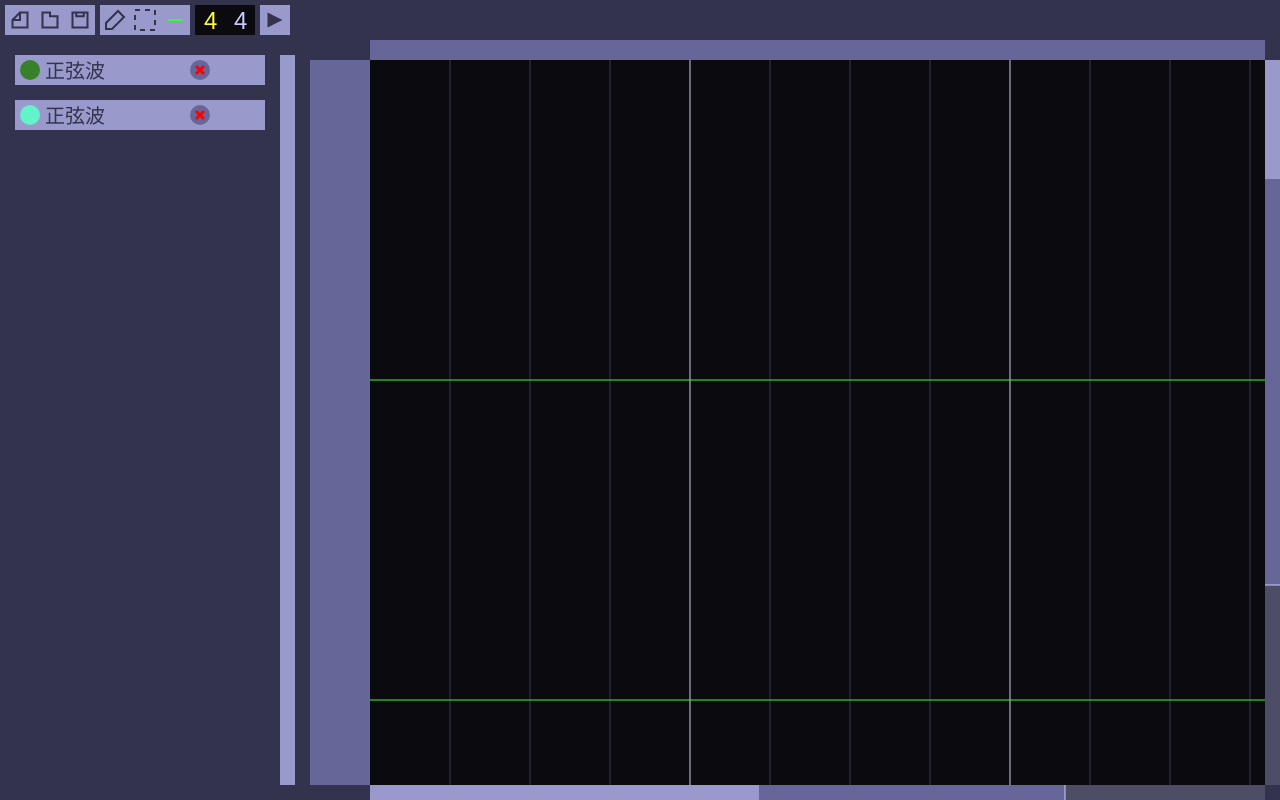
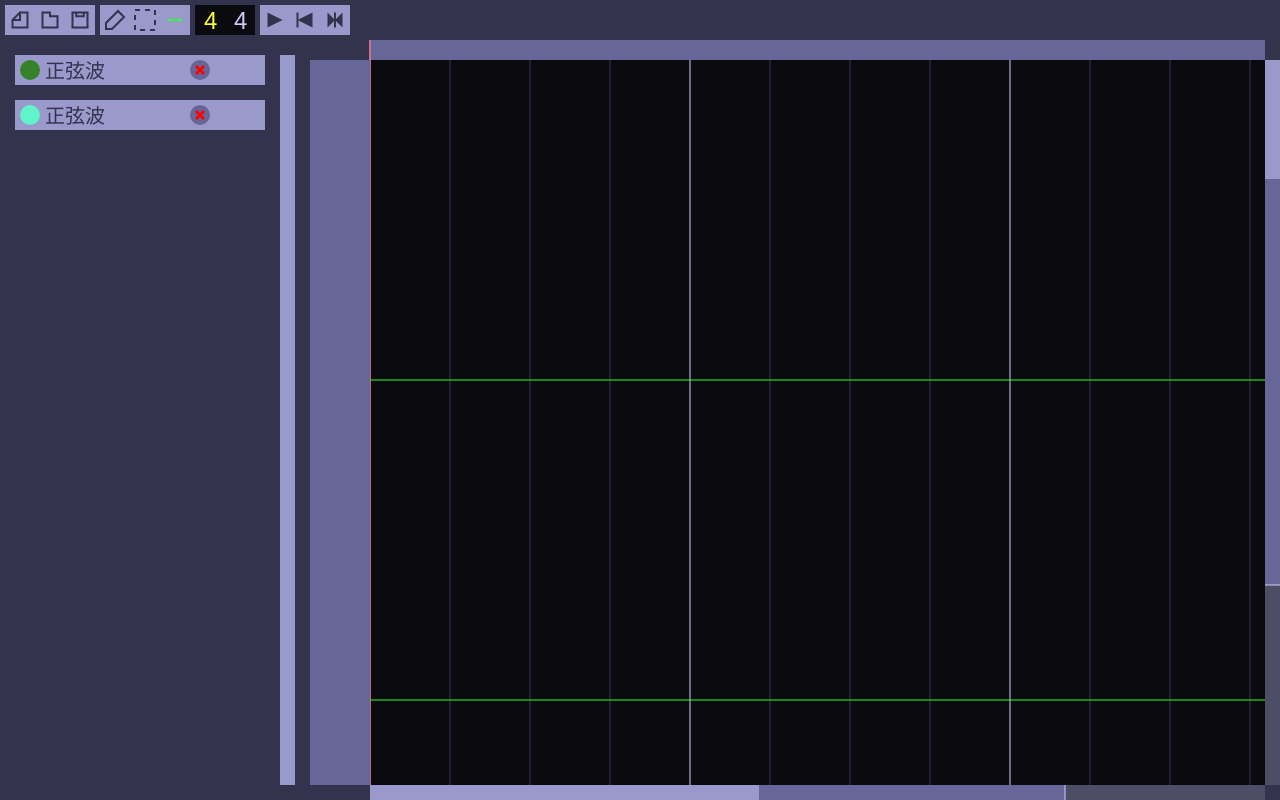
Before and after one commit to zblcm/js-unscaled-music-writer, a website: page content/index.html in a window 1280 px wide. Drawn offline with Linux system fonts and the light colour scheme.

Commit message:
Add current timeline.

```diff
--- a/content/index.html
+++ b/content/index.html
@@ -139,6 +139,7 @@ async function start() {
     window.onresize = DoubleBuff.resize_to_client;
     DoubleBuff.resize_to_client();
 
+    Ticker.init();
 	EventHandler.init();
     MenuHandler.init();
     InstrumentHandler.init();
@@ -152,9 +153,8 @@ async function start() {
 
 function update() {
 	EventHandler.on_draw(DoubleBuff.ctxw);
-	// Ticker.tick();
-	// DoubleBuff.ctx.fillRect(0, 0, 100, 100, "#00ffff");
 	DoubleBuff.flip();
+
 }
 
 /*
--- a/content/script/basic/general/color.js
+++ b/content/script/basic/general/color.js
@@ -170,3 +170,4 @@ ColorHandler.COLOR_BASE = new Color(0.2, 1.0, 0.2, 1);
 ColorHandler.COLOR_BASE_DARK = new Color(0.2, 0.6, 0.2, 1);
 ColorHandler.COLOR_EDIT_BASE = new Color(1.0, 1.0, 0.2, 1);
 ColorHandler.COLOR_EDIT_BASE_DARK = new Color(0.6, 0.6, 0.2, 1);
+ColorHandler.COLOR_TIME = new Color(1.0, 0.0, 0.0, 1);
--- a/content/script/editor/editor.js
+++ b/content/script/editor/editor.js
@@ -37,24 +37,30 @@ Editor.init = function() {
     Editor.create_bar();
 
     Editor.imagine_size = new Point2(100, 100);
+
+    Editor.play_x = 0;
+    Editor.selected_x = 0;
 };
 Editor.create_content_panel = function() {
     let panel = {};
     Editor.content_panel = panel;
     PanelHandler.panelize(panel);
 
+    panel.fillcolor = ColorHandler.COLOR_THEME_0;
+    panel.position = new Point2(Editor.panel.position.x + Editor.LEFT_RULER_WIDTH, Editor.panel.position.y + Editor.TOP_RULER_HEIGHT);
+
     // canvas
-    Editor.canvas = document.createElement("canvas");
-    Editor.canvas.wraper = new Canvas_wraper(Editor.canvas);
+    Editor.content_panel.canvas = document.createElement("canvas");
+    Editor.content_panel.canvas.wraper = new Canvas_wraper(Editor.content_panel.canvas);
 
     panel.add_on_draw(function(ctxw) {
-        Editor.canvas.wraper.clear();
-        panel.draw_content(Editor.canvas.wraper);
-        ctxw.draw_image(Editor.canvas, panel.position);
+        Editor.content_panel.canvas.wraper.clear();
+        panel.draw_content(Editor.content_panel.canvas.wraper);
+        ctxw.draw_image(Editor.content_panel.canvas, panel.position);
     });
     panel.add_mouse_event(Editor.content_mouse_event);
 
-    Editor.panel.add_on_resize(function() { Editor.canvas.wraper.set_size(panel.size); });
+    Editor.panel.add_on_resize(function() { Editor.content_panel.canvas.wraper.set_size(panel.size); });
 
     panel.draw_content = Editor.content_draw;
 
@@ -74,17 +80,59 @@ Editor.create_content_panel = function() {
 
     return panel;
 };
+Editor.create_x_ruler_panel = function () {
+    let panel = {};
+    Editor.x_ruler_panel = panel;
+    PanelHandler.panelize(panel);
+
+    panel.position = new Point2(Editor.content_panel.position.x, Editor.panel.position.y);
+    panel.fillcolor = ColorHandler.COLOR_THEME_4;
+
+    panel.add_on_draw(function(ctxw) {
+        let x, sy, ey;
+        sy = panel.position.y;
+        ey = Editor.content_panel.position.y + Editor.content_panel.size.y;
+
+        x = Editor.unit_to_abs_x(Editor.play_x);
+        if ((x >= Editor.content_panel.position.x) && (x <= Editor.content_panel.position.x + Editor.content_panel.size.x))
+            ctxw.draw_line(new Point2(x, sy), new Point2(x, ey), ColorHandler.COLOR_TIME, 1.5);
+        x = Editor.unit_to_abs_x(Editor.selected_x);
+        if ((x >= Editor.content_panel.position.x) && (x <= Editor.content_panel.position.x + Editor.content_panel.size.x))
+            ctxw.draw_line(new Point2(x, sy), new Point2(x, ey), ColorHandler.COLOR_THEME_7, 1.0);
+    });
+
+    panel.add_mouse_event(function(type, key, special) {
+        let inside = panel.inside(EventHandler.mouse_position);
+        if ((type == EventHandler.MOUSE_DOWN) && (key == EventHandler.MOUSE_LEFT_BUTTON) && inside)
+            panel.pressing = true;
+        if ((type == EventHandler.MOUSE_UP) && (key == EventHandler.MOUSE_LEFT_BUTTON))
+            panel.pressing = false;
+        if (panel.pressing)
+            Editor.selected_x = Editor.abs_to_unit_x(EventHandler.mouse_position.x);
+    });
+
+    return panel;
+};
+Editor.create_y_ruler_panel = function () {
+    let panel = {};
+    Editor.y_ruler_panel = panel;
+    PanelHandler.panelize(panel);
+
+    panel.position = new Point2(Editor.panel.position.x, Editor.content_panel.position.y);
+    panel.fillcolor = ColorHandler.COLOR_THEME_4;
+
+    return panel;
+};
 Editor.create_panel = function() {
-    // create
     Editor.panel = {};
-    Editor.x_ruler_panel = {};
-    Editor.y_ruler_panel = {};
 
     PanelHandler.panelize(Editor.panel);
-    PanelHandler.panelize(Editor.x_ruler_panel);
-    PanelHandler.panelize(Editor.y_ruler_panel);
+    Editor.panel.position = new Point2(InstrumentHandler.CONTAINER_WIDTH, MenuHandler.MENU_HEIGHT);
 
+    // create
     Editor.create_content_panel();
+    Editor.create_x_ruler_panel();
+    Editor.create_y_ruler_panel();
     Editor.x_scroll_bar = ScrollHandler.new_scroll(true);
     Editor.y_scroll_bar = ScrollHandler.new_scroll(false);
     Editor.x_scale_panel = ScrollHandler.new_scale(true, false);
@@ -100,10 +148,6 @@ Editor.create_panel = function() {
     Editor.panel.add_child(Editor.y_scale_panel);
 
     // position and size.
-    Editor.panel.position = new Point2(InstrumentHandler.CONTAINER_WIDTH, MenuHandler.MENU_HEIGHT);
-    Editor.content_panel.position = new Point2(Editor.panel.position.x + Editor.LEFT_RULER_WIDTH, Editor.panel.position.y + Editor.TOP_RULER_HEIGHT);
-    Editor.x_ruler_panel.position = new Point2(Editor.content_panel.position.x, Editor.panel.position.y);
-    Editor.y_ruler_panel.position = new Point2(Editor.panel.position.x, Editor.content_panel.position.y);
     Editor.x_scale_panel.size = new Point2(Editor.UNIT_SCALE_LENGTH, ScrollHandler.WIDTH);
     Editor.y_scale_panel.size = new Point2(ScrollHandler.WIDTH, Editor.UNIT_SCALE_LENGTH);
 
@@ -124,9 +168,6 @@ Editor.create_panel = function() {
     // color
     Editor.set_panel_color = function() {
         Editor.panel.fillcolor = ColorHandler.COLOR_THEME_2;
-        Editor.content_panel.fillcolor = ColorHandler.COLOR_THEME_0;
-        Editor.x_ruler_panel.fillcolor = ColorHandler.COLOR_THEME_4;
-        Editor.y_ruler_panel.fillcolor = ColorHandler.COLOR_THEME_4;
         Editor.x_scroll_bar.fillcolor = ColorHandler.COLOR_THEME_4;
         Editor.y_scroll_bar.fillcolor = ColorHandler.COLOR_THEME_4;
         Editor.x_scale_panel.fillcolors[ButtonHandler.BUTTON_STATIC] = ColorHandler.COLOR_THEME_3;
--- a/content/script/editor/menu/menubar.js
+++ b/content/script/editor/menu/menubar.js
@@ -8,10 +8,15 @@ MenuHandler.TOOL_DRAW = "DRAW";
 MenuHandler.TOOL_SELECT = "SELECT";
 MenuHandler.TOOL_BASE = "BASE";
 
+MenuHandler.TIME_PLAY = "PLAY";
+MenuHandler.TIME_LEFT = "LEFT";
+MenuHandler.TIME_CENTER = "CENTER";
+
 MenuHandler.init = function() {
     MenuHandler.normal_x = new Fraction(1, 16);
     MenuHandler.next_element_offset = 0;
     MenuHandler.button_tools = {};
+    MenuHandler.button_times = {};
 };
 
 MenuHandler.create_panel = function() {
@@ -102,13 +107,24 @@ MenuHandler.create_panel = function() {
 
     // time buttons.
     button = MenuHandler.append_button();
+    MenuHandler.button_times[MenuHandler.TIME_PLAY] = button;
     button.add_on_draw(MenuHandler.draw_time_play(button));
+    button.on_click = function() { MenuHandler.set_time_playing(!AudioHandler.playing); };
+
+    button = MenuHandler.append_button();
+    MenuHandler.button_times[MenuHandler.TIME_LEFT] = button;
+    button.add_on_draw(MenuHandler.draw_time_left(button));
     button.on_click = function() {
-        AudioHandler.set_playing(!AudioHandler.playing);
-        if (AudioHandler.playing)
-            button.fillcolors[ButtonHandler.BUTTON_STATIC] = ColorHandler.COLOR_THEME_4;
-        else
-            button.fillcolors[ButtonHandler.BUTTON_STATIC] = ColorHandler.COLOR_THEME_5;
+        MenuHandler.set_time_playing(false);
+        Editor.play_x = 0;
+    };
+
+    button = MenuHandler.append_button();
+    button.add_on_draw(MenuHandler.draw_time_center(button));
+    MenuHandler.button_times[MenuHandler.TIME_CENTER] = button;
+    button.on_click = function() {
+        MenuHandler.set_time_playing(false);
+        Editor.play_x = Editor.selected_x;
     };
 
     return panel;
@@ -208,7 +224,14 @@ MenuHandler.select_tool = function(tool_key) {
             button.change_state(ButtonHandler.BUTTON_STATIC);
     }
 };
-
+MenuHandler.set_time_playing = function(playing) {
+    AudioHandler.set_playing(playing);
+    let button = MenuHandler.button_times[MenuHandler.TIME_PLAY];
+    if (AudioHandler.playing)
+        button.fillcolors[ButtonHandler.BUTTON_STATIC] = ColorHandler.COLOR_THEME_4;
+    else
+        button.fillcolors[ButtonHandler.BUTTON_STATIC] = ColorHandler.COLOR_THEME_5;
+};
 
 /*******************************\
 *                               *
@@ -333,3 +356,34 @@ MenuHandler.draw_time_play = function(button) {
             }), true, ColorHandler.COLOR_THEME_2);
     };
 };
+MenuHandler.draw_time_left = function(button) {
+    return function(ctxw) {
+        ctxw.draw_shape([
+            new Point2(button.size.x * 0.75, button.size.y * 0.25),
+            new Point2(button.size.x * 0.75, button.size.y * 0.75),
+            new Point2(button.size.x * 0.25, button.size.y * 0.50)
+        ].map(function(old) {
+            return old.add(button.position);
+        }), true, ColorHandler.COLOR_THEME_2);
+        ctxw.draw_line(
+            button.position.add(new Point2(button.size.x * 0.25, button.size.y * 0.25)),
+            button.position.add(new Point2(button.size.x * 0.25, button.size.y * 0.75)),
+            ColorHandler.COLOR_THEME_2, 2);
+    };
+};
+MenuHandler.draw_time_center = function(button) {
+    return function(ctxw) {
+        ctxw.draw_shape([
+            new Point2(button.size.x * 0.25, button.size.y * 0.25),
+            new Point2(button.size.x * 0.75, button.size.y * 0.75),
+            new Point2(button.size.x * 0.75, button.size.y * 0.25),
+            new Point2(button.size.x * 0.25, button.size.y * 0.75)
+        ].map(function(old) {
+            return old.add(button.position);
+        }), true, ColorHandler.COLOR_THEME_2);
+        ctxw.draw_line(
+            button.position.add(new Point2(button.size.x * 0.5, button.size.y * 0.25)),
+            button.position.add(new Point2(button.size.x * 0.5, button.size.y * 0.75)),
+        ColorHandler.COLOR_THEME_2, 2);
+    };
+};
```
